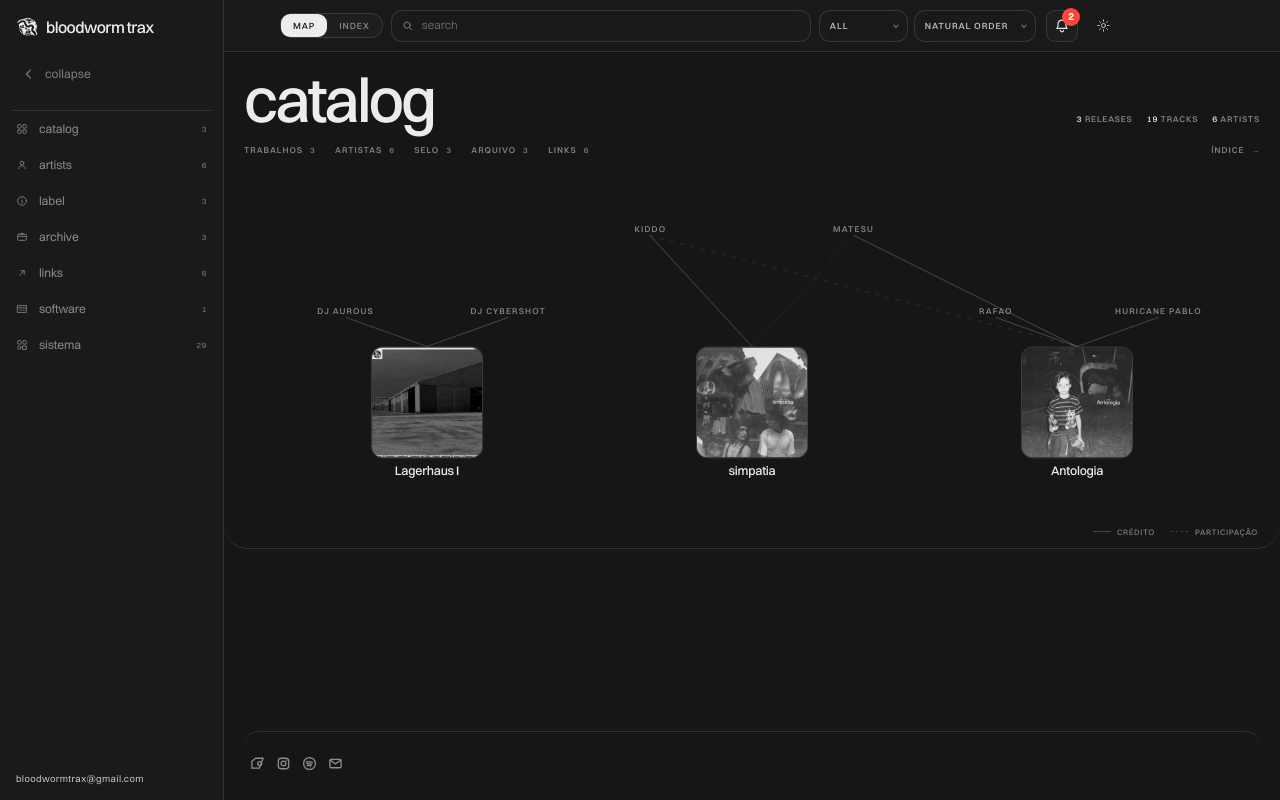
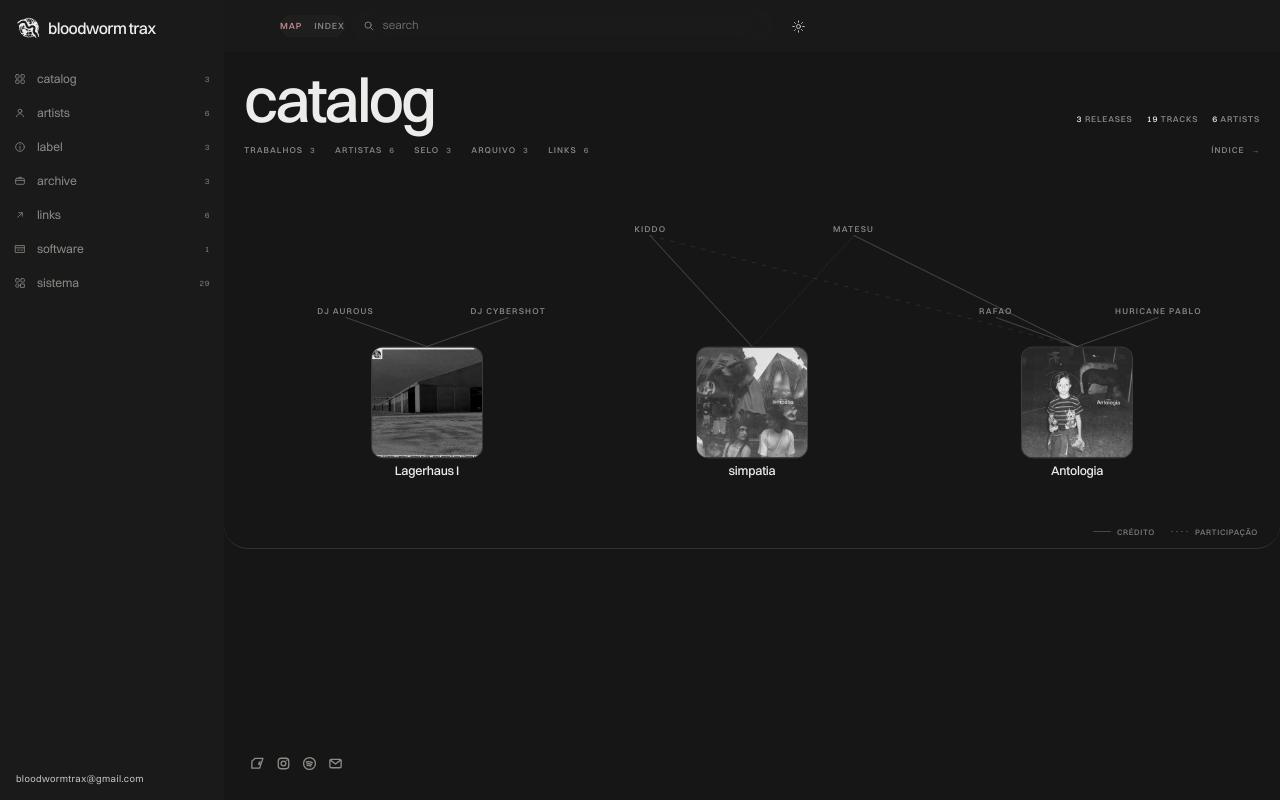
Before and after one commit to 9matesu/bloodwormtrax, a plain HTML site: page index.html in a window 1280 px wide. Drawn offline with Linux system fonts and the light colour scheme; animation ran at ten frames a second.

Commit message:
site: logo colapsa sidebar, header minimo e layout solto

```diff
--- a/css/style.css
+++ b/css/style.css
@@ -364,25 +364,6 @@ h1, h2, h3, h4 {
   color: var(--ink);
 }
 
-.side-collapse {
-  display: flex;
-  align-items: center;
-  gap: 9px;
-  margin-top: 18px;
-  padding: 7px 10px;
-  width: 100%;
-  border: 0;
-  border-radius: 10px;
-  background: transparent;
-  color: var(--faint);
-  font: inherit;
-  font-size: 12px;
-  cursor: pointer;
-}
-.side-collapse:hover { background: var(--surface-2); color: var(--ink); }
-.side-collapse svg { width: 14px; height: 14px; fill: none; stroke: currentColor; stroke-width: 1.4; transition: transform .2s var(--ease); }
-.nav-collapsed .side-collapse svg { transform: rotate(180deg); }
-
 .side-nav {
   display: flex;
   flex-direction: column;
@@ -546,45 +527,6 @@ h1, h2, h3, h4 {
   transition: background 0.2s var(--ease), color 0.2s var(--ease);
 }
 .search-clear:hover { background: var(--surface-2); color: var(--ink); }
-
-.topbar-selects {
-  display: flex;
-  gap: 6px;
-  flex: 0 0 auto;
-}
-.select-wrap { position: relative; display: inline-flex; }
-.select-wrap::after {
-  content: "";
-  position: absolute;
-  right: 12px;
-  top: 50%;
-  width: 5px;
-  height: 5px;
-  border-right: 1.4px solid var(--faint);
-  border-bottom: 1.4px solid var(--faint);
-  transform: translateY(-68%) rotate(45deg);
-  pointer-events: none;
-}
-.select-wrap select {
-  appearance: none;
-  -webkit-appearance: none;
-  height: 34px;
-  max-width: 168px;
-  border: 0;
-  border-radius: 10px;
-  background: var(--surface-2);
-  padding: 0 28px 0 11px;
-  font-size: 11px;
-  font-weight: 500;
-  letter-spacing: 0.02em;
-  color: var(--ink-2);
-  cursor: pointer;
-  transition: background 0.2s var(--ease), box-shadow 0.2s var(--ease);
-}
-.select-wrap select:hover {
-  background: var(--surface);
-  box-shadow: var(--shadow-s);
-}
 
 .icon-btn {
   width: 34px;
@@ -2166,9 +2108,6 @@ h1, h2, h3, h4 {
   .view-switch { order: 2; }
   .settings-btn { order: 3; margin-left: auto; }
   .search-field { order: 4; flex: 1 1 100%; max-width: none; }
-  .topbar-selects { order: 5; flex: 1 1 100%; }
-  .topbar-selects .select-wrap { flex: 1; }
-  .topbar-selects select { width: 100%; max-width: none; }
 
   .hero {
     margin: 8px 16px 0;
@@ -2217,10 +2156,7 @@ h1, h2, h3, h4 {
 
 @media (min-width: 641px) and (max-width: 900px) {
   .search-field { flex: 1 1 220px; }
-  .topbar-selects { flex: 0 1 auto; }
-  .topbar-selects .select-wrap { flex: 0 1 auto; }
-  .topbar-selects select { width: auto; max-width: 150px; }
-}
+  }
 
 @media (pointer: coarse) {
   .icon-btn { width: 40px; height: 40px; }
@@ -2512,19 +2448,6 @@ p { text-wrap: pretty; }
 .search-field svg { width: 12px; height: 12px; }
 .search-clear { font-size: 13px; }
 
-.select-wrap select {
-  height: 32px;
-  max-width: 150px;
-  padding: 0 26px 0 10px;
-  background: transparent;
-  border: 1px solid var(--line);
-  font-size: 9px;
-  font-weight: 500;
-  letter-spacing: 0.1em;
-  text-transform: uppercase;
-}
-.select-wrap select:hover { background: transparent; border-color: var(--line-2); }
-.select-wrap::after { right: 10px; width: 4px; height: 4px; }
 
 .icon-btn { width: 32px; height: 32px; }
 .icon-btn:hover { background: var(--surface-2); }
@@ -2978,10 +2901,7 @@ select,
 /* ---------- sistema de componentes no acervo ---------- */
 
 .topbar-bell { margin-left: 2px; }
-.topbar-bell .ru-bell__btn { width: 32px; height: 32px; border-radius: 9px; }
-.topbar-bell .ru-bell__btn svg { width: 16px; height: 16px; }
-.topbar-bell .ru-bell__panel { top: calc(100% + 8px); }
-.foot-credit {
+.topbar-bell .topbar-bell .topbar-bell .foot-credit {
   border-bottom: 1px solid var(--line);
   padding-bottom: 2px;
   color: var(--faint);
@@ -3007,13 +2927,6 @@ select,
 .detail-overlay-panel,
 .settings,
 .ru-toast,
-.ru-bell__panel,
-.ru-family__bar,
-.ru-progress__list,
-.ru-gh__tip,
-.ru-search__panel {
-  box-shadow: 0 18px 44px -28px rgba(0, 0, 0, 0.55) !important;
-}
 
 .settings { box-shadow: -24px 0 60px -40px rgba(0, 0, 0, 0.5) !important; }
 
@@ -3024,16 +2937,6 @@ select,
 .scrim,
 .detail-overlay-scrim,
 .ru-bounce--boxed,
-.ru-bell__btn,
-.ru-bell__panel,
-.ru-progress__btn,
-.ru-progress__list,
-.ru-family__trigger,
-.ru-family__bar,
-.ru-toast {
-  -webkit-backdrop-filter: none !important;
-  backdrop-filter: none !important;
-}
 
 .sidebar,
 .topbar,
@@ -3042,14 +2945,6 @@ select,
 .scrim { background: rgba(0, 0, 0, 0.72) !important; }
 .detail-overlay-scrim { background: rgba(0, 0, 0, 0.78) !important; }
 
-.ru-bell__panel,
-.ru-family__bar,
-.ru-progress__list,
-.ru-toast,
-.ru-gh__tip,
-.ru-search__panel {
-  background: var(--ru-popover, var(--surface)) !important;
-}
 
 /* foco visível onde antes havia glow */
 .ru-otp__input:focus,
@@ -3060,15 +2955,32 @@ select,
 }
 
 
-/* sidebar collapse */
+/* sidebar collapse: so a logo permanece */
 .sidebar { transition: width .25s var(--ease), padding .25s var(--ease), transform .4s var(--ease); }
 .main { transition: margin-left .25s var(--ease); }
+.nav-collapsed .sidebar .side-nav,
+.nav-collapsed .sidebar .side-foot { display: none; }
 @media (min-width: 861px) {
-  .nav-collapsed .sidebar { width: 0; padding-left: 0; padding-right: 0; overflow: hidden; }
-  .nav-collapsed .main { margin-left: 0; }
-  .nav-collapsed .side-collapse {
-    position: fixed; top: 18px; left: 14px; z-index: 60;
-    width: auto; background: var(--glass); padding: 8px 10px;
-  }
-  .nav-collapsed .side-collapse span { display: none; }
-}
+  .nav-collapsed .sidebar { width: 64px; padding: 22px 12px; }
+  .nav-collapsed .sidebar .brand-word { display: none; }
+  .nav-collapsed .main { margin-left: 64px; }
+}
+
+/* layout aberto: menos caixas, mais espaco */
+.sidebar { background: transparent; box-shadow: none; border-right: 0; }
+.side-nav { border-top: 0; margin-top: 22px; gap: 4px; }
+.side-nav a { background: transparent; box-shadow: none; border: 0; padding: 6px 2px; }
+.side-nav a:hover, .side-nav a.active { background: transparent; box-shadow: none; }
+.side-nav a.active .nav-label::before { display: none; }
+.side-nav a.active .nav-label { color: var(--accent); }
+.topbar { border-bottom: 0; background: transparent; }
+.segmented { background: transparent; border: 0; box-shadow: none; padding: 0; gap: 12px; }
+.segmented button { background: transparent; border: 0; box-shadow: none; padding: 4px 0; }
+.segmented button[aria-pressed="true"] { background: transparent; box-shadow: none; color: var(--accent); }
+.icon-btn { background: transparent; border: 0; box-shadow: none; }
+.icon-btn:hover { background: transparent; }
+.search-field { background: transparent; border: 0; box-shadow: none; }
+.site-foot { border-top: 0; background: transparent; }
+.site-foot nav a { background: transparent; border: 0; box-shadow: none; }
+.settings, .detail-overlay-panel { box-shadow: none; border: 1px solid var(--line); }
+.brand-mark { width: 24px; }
--- a/index.html
+++ b/index.html
@@ -26,15 +26,11 @@
 <div class="app" id="app">
 
   <aside class="sidebar" id="sidebar" aria-label="bloodworm trax">
-    <a class="brand" href="#/" aria-label="bloodworm trax, home">
+    <a class="brand" href="#/" aria-label="bloodworm trax, home" aria-expanded="true" role="button">
       <img class="brand-mark" src="assets/mark.png" alt="" width="145" height="133">
       <span class="brand-word">bloodworm trax</span>
     </a>
 
-    <button type="button" class="side-collapse" id="sideCollapse" aria-label="collapse sidebar" aria-expanded="true">
-      <svg viewBox="0 0 16 16" aria-hidden="true"><path d="M10 3 5 8l5 5"/></svg>
-      <span>collapse</span>
-    </button>
 
     <nav class="side-nav" aria-label="catalog sections">
       <a href="#/catalogo" data-key="catalogo">
@@ -97,40 +93,7 @@
         <button type="button" class="search-clear" id="searchClear" aria-label="clear search" hidden>×</button>
       </div>
 
-      <div class="topbar-selects">
-        <label class="select-wrap">
-          <span class="sr-only">filter</span>
-          <select id="filterSelect">
-            <option value="all">all</option>
-            <option value="releases">releases</option>
-            <option value="artists">artists</option>
-            <option value="pages">pages</option>
-            <option value="links">links</option>
-          </select>
-        </label>
-        <label class="select-wrap">
-          <span class="sr-only">sort</span>
-          <select id="sortSelect">
-            <option value="natural">natural order</option>
-            <option value="az">a–z</option>
-            <option value="recent">recent</option>
-          </select>
-        </label>
-      </div>
 
-      <div class="ru-bell topbar-bell" data-ru="bell">
-        <button type="button" class="ru-bell__btn" aria-label="catalog notifications" aria-expanded="false">
-          <svg viewBox="0 0 20 20" fill="none" aria-hidden="true">
-            <path d="M10 2.6a5 5 0 00-5 5v2.6L3.7 13h12.6L15 10.2V7.6a5 5 0 00-5-5z" stroke="currentColor" stroke-width="1.4" stroke-linejoin="round"/>
-            <path class="ru-bell__clap" d="M8 15.4a2 2 0 004 0" stroke="currentColor" stroke-width="1.4" stroke-linecap="round"/>
-          </svg>
-          <span class="ru-bell__badge">2</span>
-        </button>
-        <div class="ru-bell__panel">
-          <div class="ru-bell__head"><b>notifications</b><button type="button" class="ru-bell__clear">mark read</button></div>
-          <div class="ru-bell__note"><span class="ru-bell__dot" style="background:var(--accent)"></span><p>bTx003 Antologia is now in the catalog.<br><small>now</small></p></div>
-        </div>
-      </div>
 
       <button type="button" class="icon-btn settings-btn" id="settingsBtn" aria-haspopup="dialog" aria-controls="settings" aria-label="settings">
         <svg viewBox="0 0 20 20" aria-hidden="true"><circle cx="10" cy="10" r="2.7"/><path d="M10 2.4v2M10 15.6v2M17.6 10h-2M4.4 10h-2M15.4 4.6l-1.4 1.4M6 14l-1.4 1.4M15.4 15.4 14 14M6 6 4.6 4.6"/></svg>
@@ -167,7 +130,7 @@
     <footer class="site-foot">
       <nav class="foot-links" aria-label="label links">
         <a href="https://bloodwormtrax.bandcamp.com" target="_blank" rel="noopener" aria-label="bandcamp" title="bandcamp">
-          <svg class="ico" viewBox="0 0 16 16" aria-hidden="true"><path d="M2 5.6 6 2.4h8L10 13H2z"/><circle cx="10.3" cy="8.1" r="2.1"/></svg>
+          <svg class="ico" viewBox="0 0 16 16" aria-hidden="true"><path d="M2 5.5 5.6 2.5h8.2L10.2 13H2z"/><path d="M9.4 5.9h2.1l-.8 3.6H8.6z" fill="currentColor" stroke="none"/></svg>
         </a>
         <a href="https://instagram.com/bloodwormtrax" target="_blank" rel="noopener" aria-label="instagram" title="instagram">
           <svg class="ico" viewBox="0 0 16 16" aria-hidden="true"><rect x="2.4" y="2.4" width="11.2" height="11.2" rx="3.1"/><circle cx="8" cy="8" r="2.5"/><circle cx="11.5" cy="4.5" r=".75" fill="currentColor" stroke="none"/></svg>
--- a/js/app.js
+++ b/js/app.js
@@ -1299,22 +1299,11 @@
 
   function wireEvents() {
     var app = $('#app');
-    var sideCollapse = $('#sideCollapse');
-    if (sideCollapse) {
-      sideCollapse.addEventListener('click', function () {
-        var collapsed = document.body.classList.toggle('nav-collapsed');
-        sideCollapse.setAttribute('aria-expanded', String(!collapsed));
-        sideCollapse.setAttribute('aria-label', collapsed ? 'expand sidebar' : 'collapse sidebar');
-      });
-    }
-
     var navToggle = $('#navToggle');
     var settingsBtn = $('#settingsBtn');
     var settingsClose = $('#settingsClose');
     var searchInput = $('#searchInput');
     var searchClear = $('#searchClear');
-    var filterSelect = $('#filterSelect');
-    var sortSelect = $('#sortSelect');
 
     document.addEventListener('click', function (e) {
       var pop = e.target.closest('[data-pop]');
@@ -1456,22 +1445,6 @@
       });
     }
 
-    if (filterSelect) {
-      filterSelect.addEventListener('change', function () {
-        state.filter = filterSelect.value;
-        state.path = [];
-        setHash([], state.mode);
-        render();
-      });
-    }
-
-    if (sortSelect) {
-      sortSelect.addEventListener('change', function () {
-        state.sort = sortSelect.value;
-        render();
-      });
-    }
-
     if (overlayEl) {
       overlayEl.addEventListener('click', function (e) {
         if (e.target.closest('[data-detail-close]')) {
@@ -1519,8 +1492,8 @@
         var brand = e.target.closest('.brand');
         if (brand) {
           setTimeout(function () {
-            state.path = [];
-            render();
+            var collapsed = document.body.classList.toggle('nav-collapsed');
+            brand.setAttribute('aria-expanded', String(!collapsed));
           }, 0);
         }
       });
```
